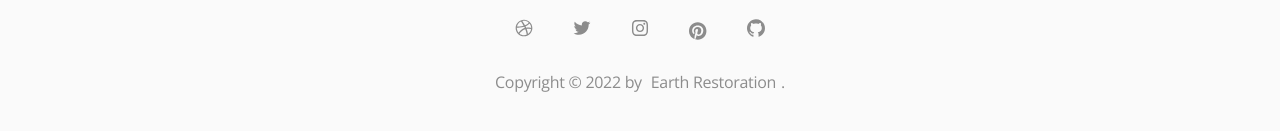
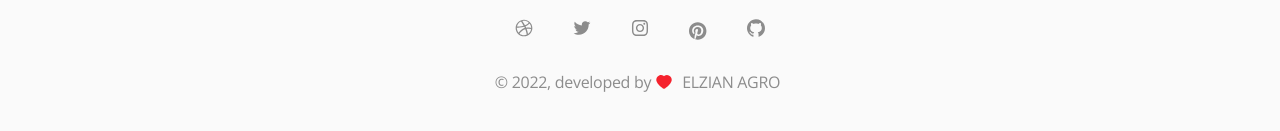
Before and after one commit to Elzian-Agro/ER---Admin-Dashboard, a React (Create React App) app: page /sign-up in a window 1280 px wide. Shown: the part 1007-1138 px from the top of the page. Built offline with nearby package versions, Linux system fonts and the light colour scheme.

Commit message:
change footer in auth page

```diff
--- a/src/components/layout/Auth-Footer.js
+++ b/src/components/layout/Auth-Footer.js
@@ -5,6 +5,7 @@
   TwitterOutlined,
   InstagramOutlined,
   GithubOutlined,
+  HeartFilled,
 } from "@ant-design/icons";
 
 const { Footer } = Layout;
@@ -46,11 +47,13 @@
           <Link to="#">{<GithubOutlined />}</Link>
         </Menu.Item>
       </Menu>
-      <p className="copyright">
-        {" "}
-        Copyright © 2022 by{" "}
-        <a href="https://www.restore.earth">Earth Restoration</a>.{" "}
-      </p>
+      <div className="copyright">
+        © 2022, developed by
+        {<HeartFilled />}
+        <a href="https://agro.elzian.com/" className="font-weight-bold">
+          ELZIAN AGRO
+        </a>
+      </div>
     </Footer>
   );
 }
```
Also changed, not shown: 1 other file (tests, documents, lock files or other folders).
